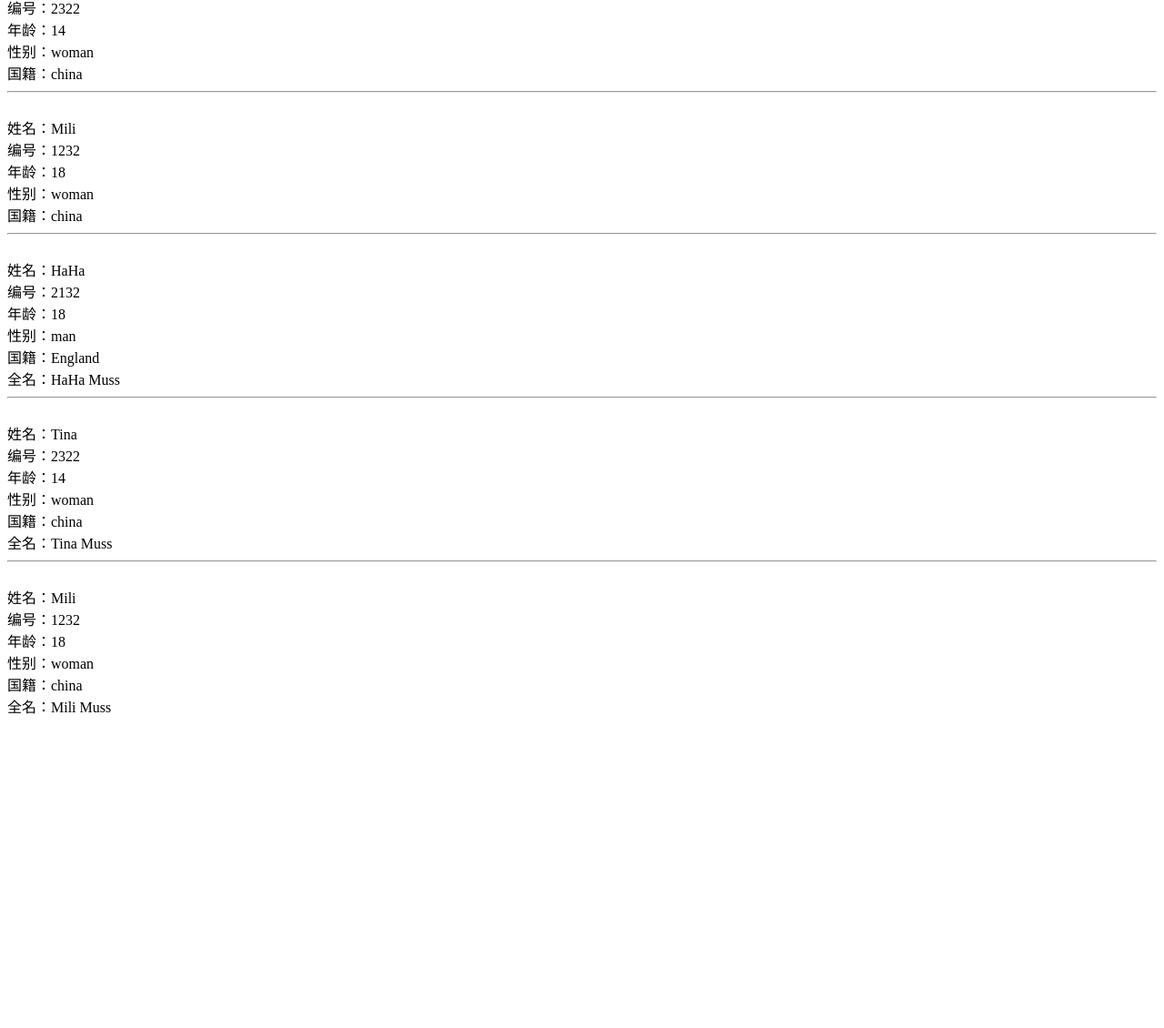
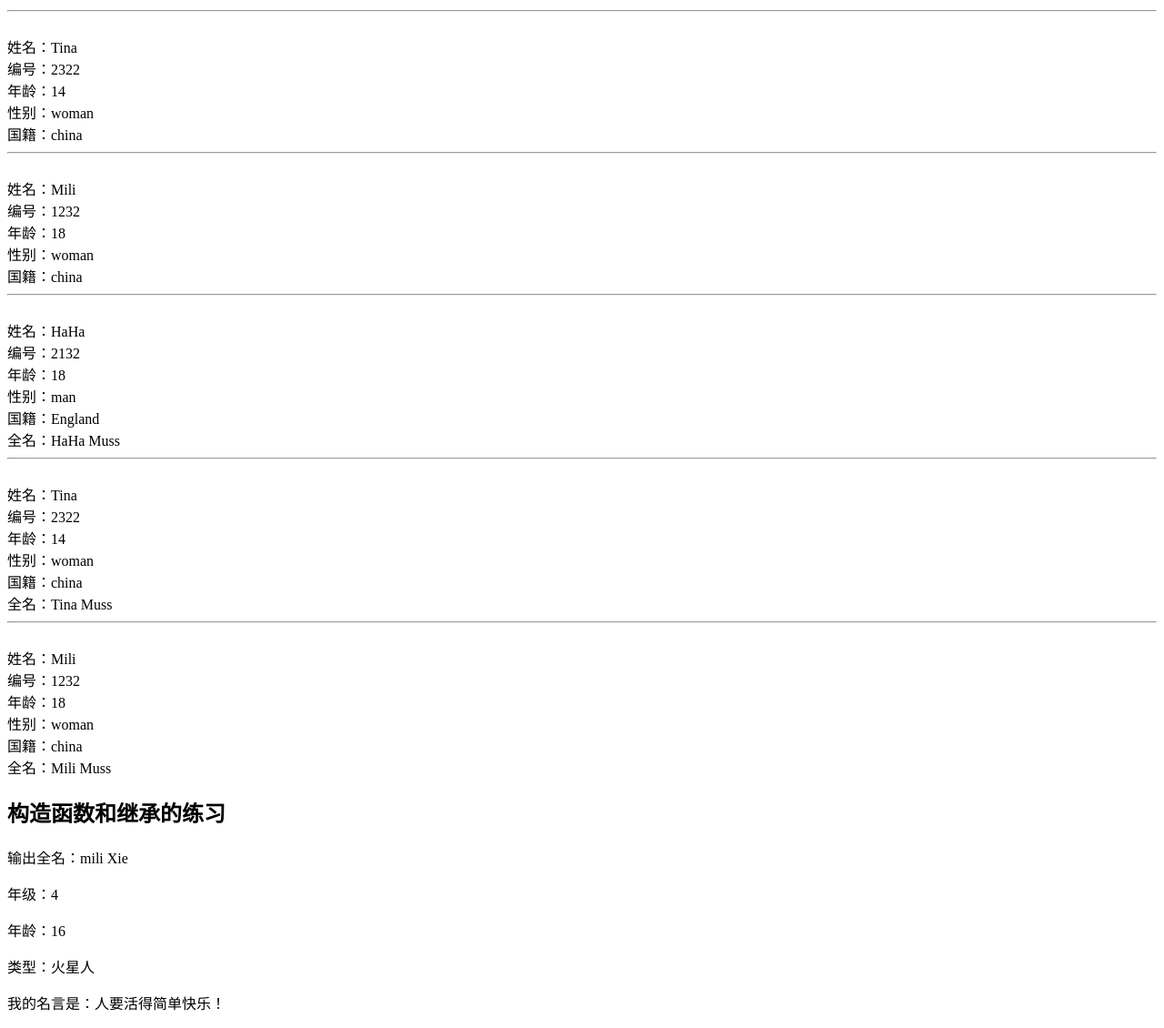
Before and after one commit to milixie/basis_points_for_front_web, a plain HTML site: page index.html in a window 1280 px wide. Shown: the part 376-1506 px from the top of the page at 91% size. Before the commit the page ends 1172 px from the top, so only its background shows below. Drawn offline with Linux system fonts and the light colour scheme.

Commit message:
prototype

```diff
--- a/index.html
+++ b/index.html
@@ -5,6 +5,11 @@
 	<title>exercise</title>
 </head>
 <body>
+<h2>对象object的练习</h2>
+<div id="obj-wrap"></div>
 <script type="text/javascript" src="js/obj.js"></script>
+<h2>构造函数和继承的练习</h2>
+<div id="constructor-wrap"></div>
+<script type="text/javascript" src="js/constructor.js"></script>
 </body>
 </html>
--- /dev/null
+++ b/js/constructor.js
@@ -0,0 +1,25 @@
+function Person () {
+	this.species = '火星人';
+}
+function GetInfo (firstname, lastname, grade, word) {
+	Person.apply(this, arguments);   //继承Person构造函数
+	this.firstname = firstname;
+	this.lastname = lastname;
+	this.grade = grade;
+	this.logo = function(){
+		return ('我的名言是：' + word);
+	}
+}
+
+GetInfo.prototype = {
+	age: '18'
+}
+GetInfo.prototype.age = 16;   //修改年龄
+
+var info = new GetInfo('mili', 'Xie', 4, '人要活得简单快乐！');
+document.getElementById('constructor-wrap').innerHTML +=
+	'<p>输出全名：' + info.firstname  + ' ' + info.lastname + '</p>' +
+	'<p>年级：' + info.grade + '</p>' +
+	'<p>年龄：' + info.age + '</p>' +
+	'<p>类型：' + info.species + '</p>' +
+	'<p>' + info.logo() + '</p>';
--- a/js/obj.js
+++ b/js/obj.js
@@ -12,7 +12,7 @@ window.onload = function(){
 								+ '年龄：' + obj.age + '<br/>'
 								+ '性别：' + obj.sex + '<br/>'
 								+ '国籍：' + obj.from;
-	document.write('<hr/>' + output);
+	document.getElementById('obj-wrap').innerHTML += '<hr/>' + output;
 	var object = [{
 		name: 'Tom',
 		id: 2232,
@@ -38,7 +38,7 @@ window.onload = function(){
 								+ '年龄：' + object[i].age + '<br/>'
 								+ '性别：' + object[i].sex + '<br/>'
 								+ '国籍：' + object[i].from;
-		document.write('<hr/>' + temp);
+		document.getElementById('obj-wrap').innerHTML += '<hr/>' + temp;
 	}
 
 	var object2 = [{
@@ -77,7 +77,7 @@ window.onload = function(){
 						+ '性别：' + obj.sex + '<br/>'
 						+ '国籍：' + obj.from + '<br/>'
 						+ '全名：' + obj.fullname();
-		document.write('<hr/>' + t);
+		document.getElementById('obj-wrap').innerHTML += '<hr/>' + t;
 	}
 	object2.forEach(writeEle);
 
```
Also changed, not shown: 1 other file.
